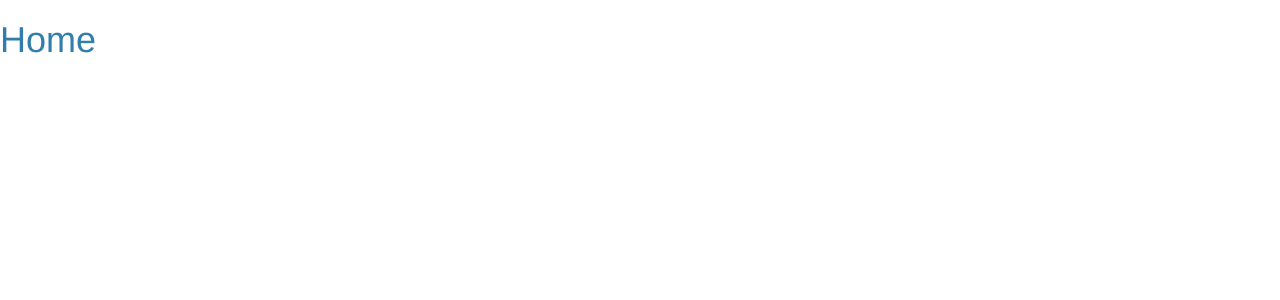
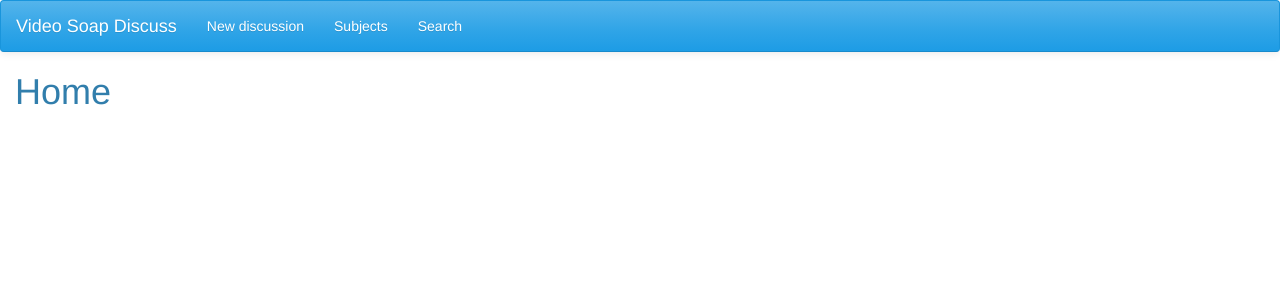
Before and after one commit to WayneKoorts/video-soap-discuss, a Django app: page / in a window 1280 px wide. Before the commit the part shown is almost empty. Shown: the top 300 px of the page. Run offline with Django 3.2, Linux system fonts and the light colour scheme; style sheets or scripts are compiled from the project's sources; some libraries are stand-ins or nearby versions.

Commit message:
Add basic home page content.

```diff
--- /dev/null
+++ b/discuss/static/css/base.scss
@@ -0,0 +1,3 @@
+#content-container {
+    padding: 0 15px 15px 15px;
+}
--- a/templates/discuss/base.html
+++ b/templates/discuss/base.html
@@ -11,10 +11,24 @@
     {% block jsextra %}{% endblock %}
 
     <link rel="stylesheet" type="text/css" href="{% static "css/bootstrap.min.css" %}" />
+    <link rel="stylesheet" type="text/css" href="{% static "css/base.css" %}" />
     {% block cssextra %}{% endblock %}
 </head>
 <body>
-
+    <div id="top-nav" class="navbar navbar-default" role="navigation">
+        <div class="container-fluid">
+            <div class="navbar-header">
+                <a class="navbar-brand" href="/">Video Soap Discuss</a>
+            </div>
+            <div class="navbar-collapse collapse">
+                <ul class="nav navbar-nav">
+                    <li><a href="/discussion/create/">New discussion</a></li>
+                    <li><a href="/subjects/">Subjects</a></li>
+                    <li><a href="/search/">Search</a></li>
+                </ul>
+            </div>
+        </div>
+    </div>
     <div id="content-container">
         {% block content %}{% endblock %}
     </div>
```
